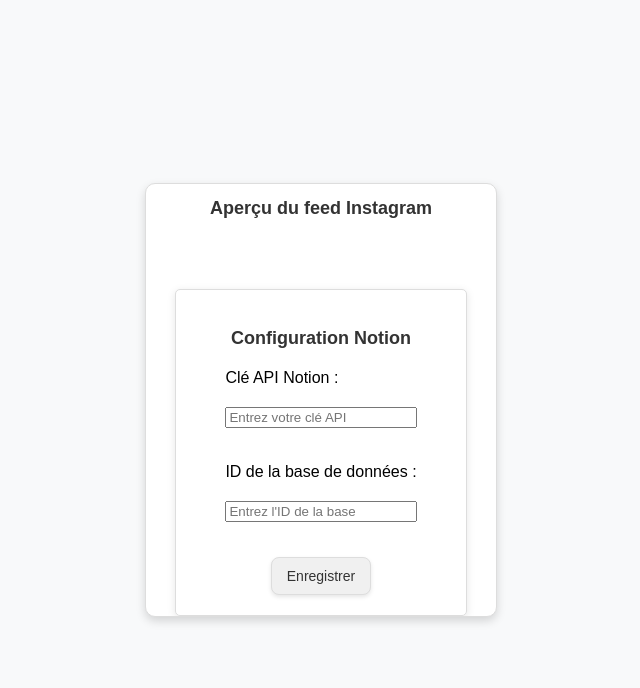
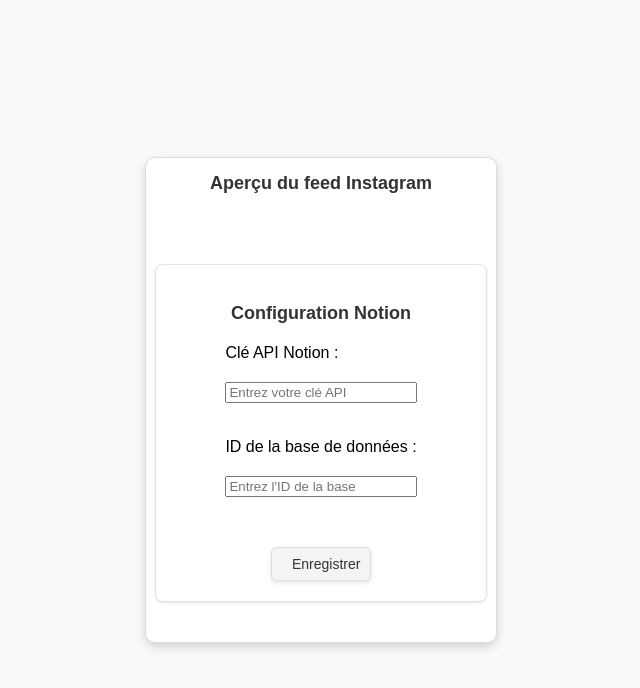
Before and after one commit to Lourna78/Flask-API, a Flask app: page / in a window 1280 px wide. Shown: the top 688 px of the page, without its empty margins (319-959 px from the left). Run offline with Flask 3, Linux system fonts and the light colour scheme.

Commit message:
centrage parfait, design épuré, lisibilité et confort

```diff
--- a/frontend/static/style.css
+++ b/frontend/static/style.css
@@ -84,9 +84,22 @@ input:focus {
   gap: 15px; /* Espacement cohérent entre les champs */
 }
 
+/* Bouton Enregistrer */
 #config-form button {
-  display: block;
-  margin: 0 auto; /* Centre horizontalement le bouton */
+  margin: 15px auto 0; /* Espace en haut du bouton et centrage horizontal */
+  padding: 8px 20px; /* Ajuste le padding pour plus de confort */
+  background-color: #f4f4f4; /* Fond léger */
+  border: 1px solid #ddd; /* Bordure subtile */
+  border-radius: 5px; /* Coins arrondis */
+  font-size: 14px;
+  color: #333; /* Texte plus visible */
+  cursor: pointer;
+  transition: background-color 0.2s ease, box-shadow 0.2s ease;
+}
+
+#config-form button:hover {
+  background-color: #eaeaea; /* Change légèrement la couleur au survol */
+  box-shadow: 0 2px 4px rgba(0, 0, 0, 0.1); /* Accentue l’ombre au survol */
 }
 
 #config-form label {
@@ -123,14 +136,14 @@ input:focus {
 
 /* Conteneur de configuration */
 .config-container {
-  margin: 0px auto; /* Centrer le conteneur et ajouter de l'espace autour */
-  padding: 20px; /* Espace interne entre le contenu et les bordures */
-  width: 80%; /* Réduit la largeur à 70% du conteneur parent */
-  max-width: 250px; /* Limite maximale de la largeur */
-  border: 1px solid #ddd; /* Bordure subtile */
-  border-radius: 5px; /* Coins arrondis */
+  margin: 40px auto; /* Centrer le conteneur et ajouter de l'espace autour */
+  padding: 20px 15px; /* Espace interne entre le contenu et les bordures */
+  width: 890%; /* Réduit la largeur à 70% du conteneur parent */
+  max-width: 300px; /* Limite maximale de la largeur */
+  border: 1px solid #e3e3e3; /* Bordure subtile */
+  border-radius: 8px; /* Coins arrondis */
   background-color: #ffffff; /* Fond blanc */
-  box-shadow: 0 2px 8px rgba(0, 0, 0, 0.1); /* Ombre subtile */
+  box-shadow: 0 1px 3px rgba(0, 0, 0, 0.1); /* Ombre subtile */
   display: flex;
   flex-direction: column; /* Aligne les éléments verticalement */
   align-items: center; /* Centre les éléments à l'intérieur */
--- a/frontend/templates/index.html
+++ b/frontend/templates/index.html
@@ -4,7 +4,7 @@
   <meta charset="UTF-8">
   <meta name="viewport" content="width=device-width, initial-scale=1.0">
   <title>Instagram Feed Preview</title>
-  <link rel="stylesheet" href="https://widget.artyzan-agency.com/static/style.css?v=1.22">
+  <link rel="stylesheet" href="https://widget.artyzan-agency.com/static/style.css?v=1.23">
 </head>
 <body>
     <div class="widget-container">
@@ -40,6 +40,6 @@
           </form>
         </div>
       </div>
-      <script src="https://widget.artyzan-agency.com/static/script.js?v=1.22" defer></script>
+      <script src="https://widget.artyzan-agency.com/static/script.js?v=1.23" defer></script>
 </body>
 </html>
```
